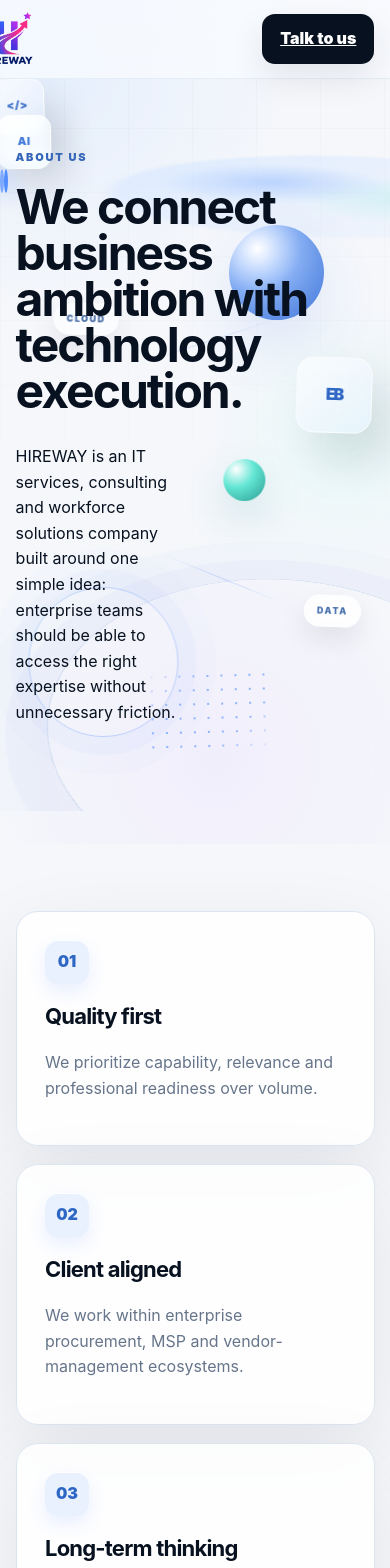
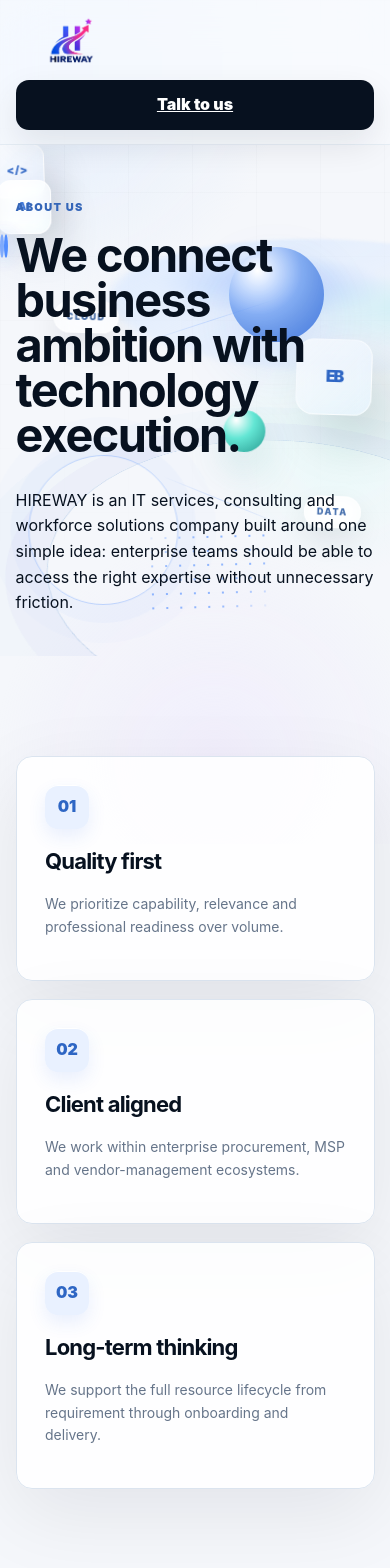
Before and after one commit to shreyan7-ui/Hireway, a Next.js app in the folder apps/web/: page /about in a window 390 px wide. Shown: the top 1568 px of the page. Built offline with nearby package versions, Linux system fonts and the light colour scheme.

Commit message:
responsive

```diff
--- a/apps/web/app/layout.jsx
+++ b/apps/web/app/layout.jsx
@@ -8,6 +8,10 @@ export default function RootLayout({ children }) {
     return (
         <html lang="en">
             <head>
+                <meta
+                    name="viewport"
+                    content="width=device-width, initial-scale=1, viewport-fit=cover"
+                />
                 <link
                     rel="stylesheet"
                     href="/assets/styles.css"
--- a/apps/web/public/assets/styles.css
+++ b/apps/web/public/assets/styles.css
@@ -29,6 +29,11 @@ body {
   background: var(--paper);
   line-height: 1.6;
   overflow-x: hidden;
+}
+img,
+svg {
+  display: block;
+  max-width: 100%;
 }
 body:before {
   content: "";
@@ -1030,6 +1035,45 @@ footer {
     transform: translate3d(-28px, 22px, 50px) rotateX(68deg) rotateZ(-12deg);
   }
 }
+@media (max-width: 1400px) {
+  .hero-logo-watermark {
+    right: 2%;
+    width: min(540px, 46vw);
+  }
+  .hero h1 {
+    font-size: clamp(42px, 5vw, 72px);
+  }
+}
+@media (max-width: 1100px) {
+  .navin {
+    flex-wrap: wrap;
+    height: auto;
+    padding: 14px 0;
+  }
+  .links {
+    width: 100%;
+    justify-content: center;
+    order: 3;
+    flex-wrap: wrap;
+  }
+  .brand img {
+    width: 160px;
+    height: 74px;
+    transform: translateX(-30px);
+  }
+  .service-intro,
+  .stats,
+  .grid3,
+  .models,
+  .contactgrid,
+  .dashcards {
+    grid-template-columns: 1fr 1fr;
+  }
+  .job {
+    flex-direction: column;
+    align-items: flex-start;
+  }
+}
 @media (max-width: 900px) {
   .hero-logo-watermark {
     top: 28%;
@@ -1040,22 +1084,14 @@ footer {
   .brand img {
     width: 120px;
     height: 64px;
+    transform: translateX(-10px);
   }
   .links {
     gap: 12px;
+    font-size: 14px;
   }
   .links a:nth-child(4) {
     display: none;
-  }
-  .stats,
-  .grid3,
-  .models,
-  .contactgrid,
-  .dashcards {
-    grid-template-columns: 1fr 1fr;
-  }
-  .job {
-    display: block;
   }
   .hero {
     min-height: auto;
@@ -1065,23 +1101,46 @@ footer {
     letter-spacing: -3px;
   }
 }
+/* Common phone sizes: iPhone 14/15/16, Galaxy S/ A, plus small Androids */
 @media (max-width: 650px) {
+  .navin {
+    gap: 12px;
+  }
+  .navcta {
+    width: 100%;
+  }
   .links {
     display: none;
   }
+  .wrap {
+    width: min(92%, 540px);
+  }
+  .service-intro,
   .stats,
   .grid3,
   .models,
   .contactgrid,
   .dashcards,
-  .formrow {
+  .formrow,
+  .budget-field,
+  .hero-points {
     grid-template-columns: 1fr;
   }
   .footerin {
     display: block;
   }
+  .hero {
+    padding: 54px 0 40px;
+  }
   .hero h1 {
     letter-spacing: -2px;
+    font-size: clamp(2.5rem, 13vw, 4rem);
+  }
+  .hero-copy p,
+  .head p,
+  .card p,
+  .copy p {
+    font-size: 15px;
   }
   .head h2,
   .copy h2 {
@@ -1097,6 +1156,141 @@ footer {
     letter-spacing: -3px;
   }
   .banner {
-    padding: 34px;
+    padding: 34px 22px;
+  }
+  .job {
+    padding: 18px;
+  }
+  .contact-numbers div {
+    flex-direction: column;
+    gap: 4px;
   }
 }
+
+/* iPhone 12/13/14/15/16 portrait and many Android portrait devices */
+@media (max-width: 430px) {
+  .brand img {
+    width: 112px;
+    height: 54px;
+    transform: none;
+  }
+  .navcta,
+  .btn {
+    width: 100%;
+  }
+  .actions {
+    flex-direction: column;
+  }
+  .hero h1 {
+    letter-spacing: -1.6px;
+    font-size: clamp(2.2rem, 12vw, 3.2rem);
+  }
+  .head h2,
+  .copy h2 {
+    font-size: 30px;
+    letter-spacing: -1.8px;
+  }
+  .eyebrow {
+    letter-spacing: 0.12em;
+  }
+  .hero-copy p,
+  .head p,
+  .card p,
+  .copy p {
+    font-size: 14px;
+  }
+  .service-intro-item,
+  .card,
+  .model,
+  .job,
+  .banner {
+    border-radius: 16px;
+  }
+  .banner {
+    padding: 24px 18px;
+  }
+  .job {
+    padding: 16px;
+  }
+  .stat b {
+    font-size: 22px;
+  }
+  .section {
+    padding: 72px 0;
+  }
+  .form input,
+  .form select,
+  .form textarea,
+  .input-with-icon {
+    min-height: 48px;
+    font-size: 16px;
+  }
+  .form textarea {
+    min-height: 180px;
+  }
+}
+
+/* Small iPhone SE and compact Android phones */
+@media (max-width: 360px) {
+  .wrap {
+    width: min(90%, 500px);
+  }
+  .brand {
+    font-size: 18px;
+  }
+  .brand img {
+    width: 96px;
+    height: 48px;
+  }
+  .hero {
+    padding-top: 42px;
+  }
+  .hero h1 {
+    font-size: clamp(2rem, 11vw, 2.8rem);
+    letter-spacing: -1.3px;
+  }
+  .btn,
+  .navcta {
+    padding: 11px 14px;
+    font-size: 0.92rem;
+  }
+  .card,
+  .model,
+  .job,
+  .service-intro-item {
+    padding: 16px;
+  }
+  .contact-numbers {
+    padding: 12px;
+  }
+  .marquee {
+    font-size: 48px;
+    letter-spacing: -2px;
+  }
+  .head h2,
+  .copy h2 {
+    font-size: 28px;
+  }
+  .hero-points li {
+    padding-left: 14px;
+  }
+}
+
+/* Extra polish for iPhone landscape / narrow tablets */
+@media (max-width: 812px) and (orientation: landscape) {
+  .hero {
+    min-height: 100vh;
+    padding-top: 42px;
+  }
+  .hero h1 {
+    max-width: 620px;
+    font-size: clamp(2.2rem, 5vw, 3.5rem);
+  }
+  .hero-copy {
+    max-width: 620px;
+  }
+  .links {
+    gap: 10px;
+    font-size: 12px;
+  }
+}
```
